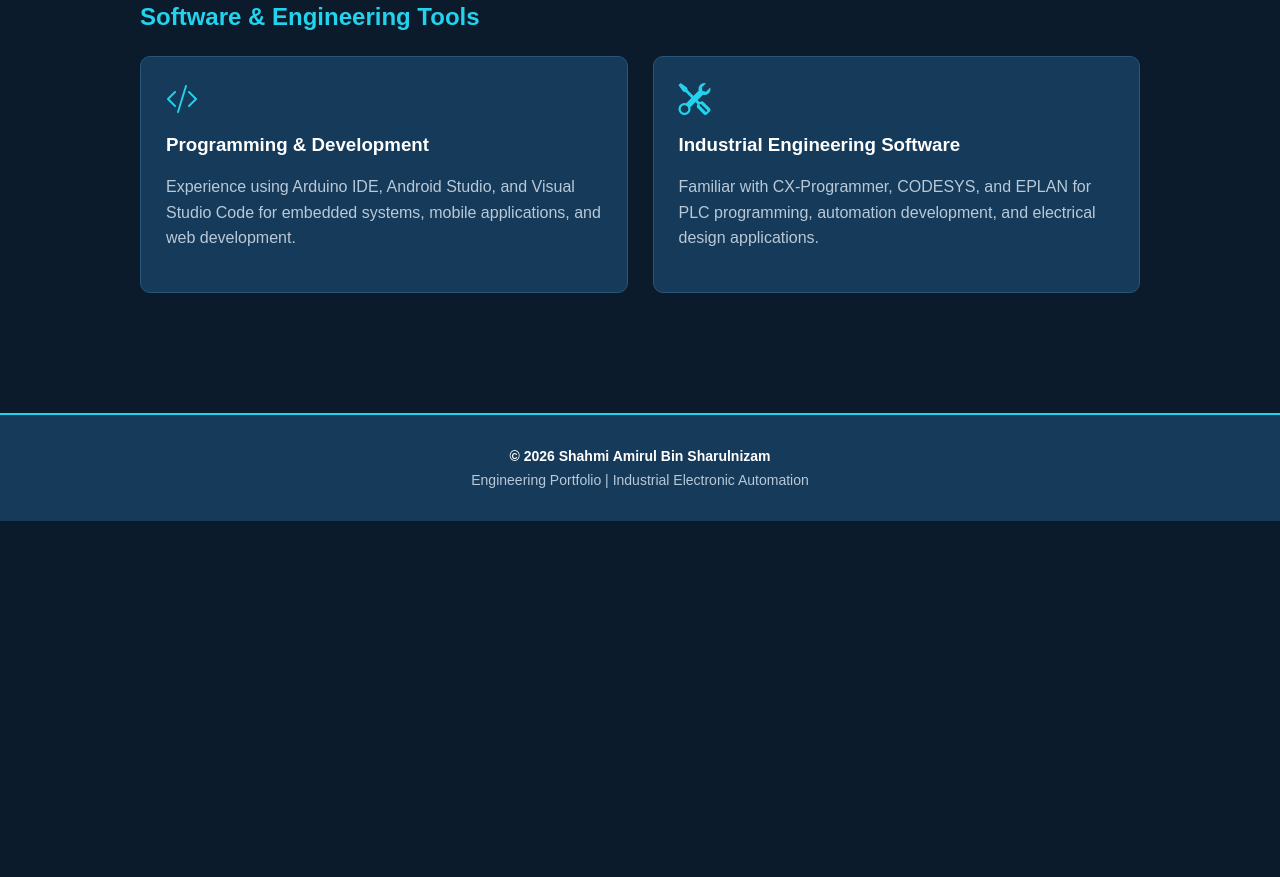
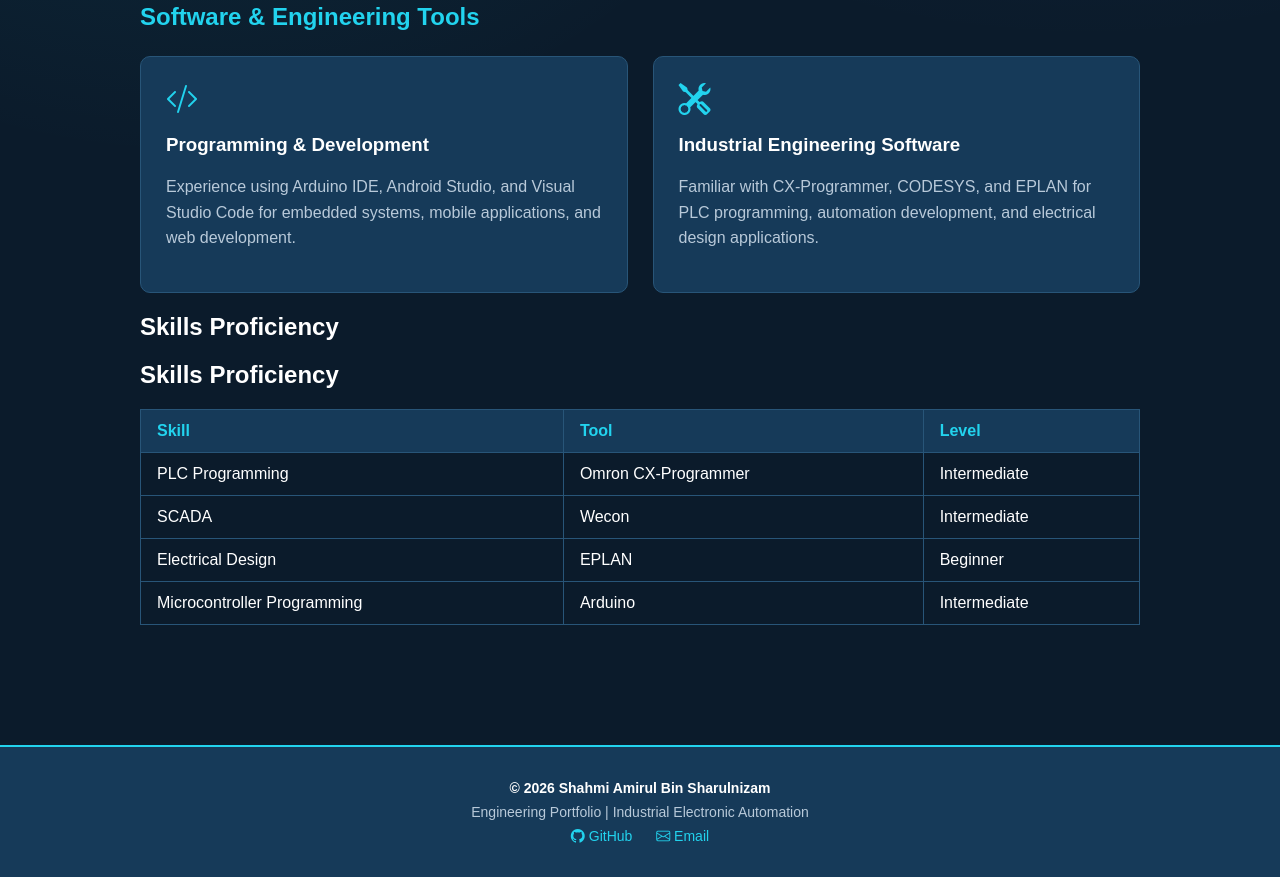
Before and after one commit to Shmi-umpsa/engineering-portfolio, a plain HTML site: page skills.html in a window 1280 px wide. Shown: the part 1334-2211 px from the top of the page. Before the commit the page ends 1855 px from the top, so only its background shows below. Drawn offline with nearby package versions, Linux system fonts and the light colour scheme.

Commit message:
Add files via upload

```diff
--- a/css/style.css
+++ b/css/style.css
@@ -759,3 +759,61 @@ nav a.active-page {
 .project-card:nth-of-type(4) {
     animation-delay: 0.4s;
 }
+/* Skills proficiency table */
+.table-wrapper {
+    overflow-x: auto;          /* scrolls sideways on small screens instead of breaking */
+}
+
+table {
+    width: 100%;
+    border-collapse: collapse; /* removes the gaps between cell borders */
+}
+
+th, td {
+    padding: 12px 16px;
+    border: 1px solid #285578;
+    text-align: left;
+}
+
+th {
+    background-color: #163A59;
+    color: #22D3EE;
+}
+
+tbody tr:hover {
+    background-color: #102D46; /* hover effect on rows */
+}
+.footer-links a {
+    color: #22D3EE;
+    text-decoration: none;
+    margin: 0 10px;
+    transition: color 0.3s ease;
+}
+
+.footer-links a:hover {
+    color: #67E8F9;
+}
+/* Small phones */
+@media (max-width: 480px) {
+
+    h1 {
+        font-size: 1.6rem;
+    }
+
+    .project-card {
+        padding: 15px;
+    }
+
+    th, td {
+        font-size: 0.85rem;
+        padding: 8px;
+    }
+
+    .btn-primary,
+    .resume-btn,
+    .contact-btn {
+        width: 100%;
+        box-sizing: border-box;
+    }
+
+}
--- a/js/script.js
+++ b/js/script.js
@@ -56,10 +56,11 @@ if (contactForm) {
 
         const name = document.getElementById("name").value.trim();
         const email = document.getElementById("email").value.trim();
+        const subject = document.getElementById("subject").value.trim();
         const message = document.getElementById("message").value.trim();
         const status = document.getElementById("form-status");
 
-        if (name === "" || email === "" || message === "") {
+        if (name === "" || email === "" || message === ""|| subject === "") {
             status.textContent = "Please fill in all fields.";
             status.style.color = "#FF6B6B";
             return;
@@ -88,3 +89,6 @@ if (contactForm) {
         status.textContent = "";
     });
 }
+/* Automatic copyright year */
+const yearSpan = document.getElementById("year");
+yearSpan.textContent = new Date().getFullYear();
--- a/skills.html
+++ b/skills.html
@@ -1,6 +1,6 @@
-
 <!DOCTYPE html>
 <html lang="en">
+
 <head>
     <meta charset="UTF-8">
     <meta name="viewport" content="width=device-width, initial-scale=1.0">
@@ -8,6 +8,7 @@
     <link rel="stylesheet" href="css/style.css">
     <link rel="stylesheet" href="https://cdn.jsdelivr.net/npm/bootstrap-icons@1.11.3/font/bootstrap-icons.min.css">
 </head>
+
 <body>
 
 
@@ -17,10 +18,7 @@
             <h2>My Portfolio</h2>
 
 
-        <button class="menu-toggle"
-                type="button"
-                aria-label="Toggle navigation menu"
-                aria-expanded="false">
+            <button class="menu-toggle" type="button" aria-label="Toggle navigation menu" aria-expanded="false">
                 <span></span>
                 <span></span>
                 <span></span>
@@ -203,20 +201,66 @@
 
                 </div>
             </div>
+            <h2>Skills Proficiency</h2>
+
+            <h2>Skills Proficiency</h2>
+
+            <div class="table-wrapper">
+                <table>
+                    <thead>
+                        <tr>
+                            <th scope="col">Skill</th>
+                            <th scope="col">Tool</th>
+                            <th scope="col">Level</th>
+                        </tr>
+                    </thead>
+                    <tbody>
+                        <tr>
+                            <td>PLC Programming</td>
+                            <td>Omron CX-Programmer</td>
+                            <td>Intermediate</td>
+                        </tr>
+                        <tr>
+                            <td>SCADA</td>
+                            <td>Wecon</td>
+                            <td>Intermediate</td>
+                        </tr>
+                        <tr>
+                            <td>Electrical Design</td>
+                            <td>EPLAN</td>
+                            <td>Beginner</td>
+                        </tr>
+                        <tr>
+                            <td>Microcontroller Programming</td>
+                            <td>Arduino</td>
+                            <td>Intermediate</td>
+                        </tr>
+                    </tbody>
+                </table>
+            </div>
         </section>
     </main>
 
 
 
     <footer class="footer">
-    <p>&copy; 2026 Shahmi Amirul Bin Sharulnizam</p>
+        <p>&copy; <span id="year"></span> Shahmi Amirul Bin Sharulnizam</p>
         <p>
             Engineering Portfolio |
             Industrial Electronic Automation
+        </p>
+        <p class="footer-links">
+            <a href="https://github.com/Shmi-umpsa" target="_blank" rel="noopener noreferrer">
+                <i class="bi bi-github" aria-hidden="true"></i> GitHub
+            </a>
+            <a href="mailto:VC24021@adab.umpsa.edu.my">
+                <i class="bi bi-envelope" aria-hidden="true"></i> Email
+            </a>
         </p>
     </footer>
 
 
     <script src="js/script.js"></script>
 </body>
+
 </html>
```
Also changed, not shown: about.html (+18 -6 lines), contact.html (+33 -48 lines), index.html (+16 -11 lines), projects.html (+14 -6 lines), 1 other file. Lines whose indentation alone changed are shown as unchanged.
